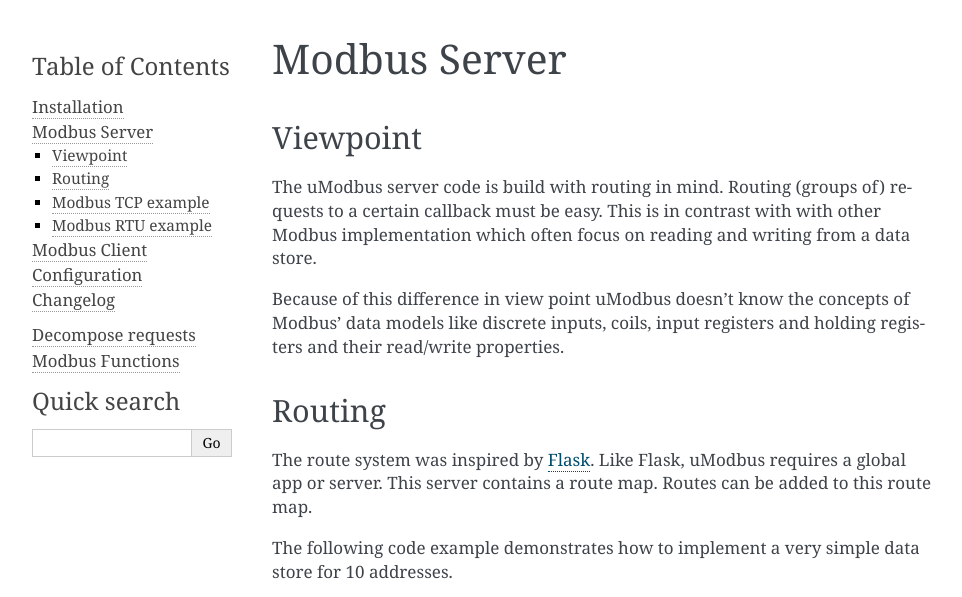
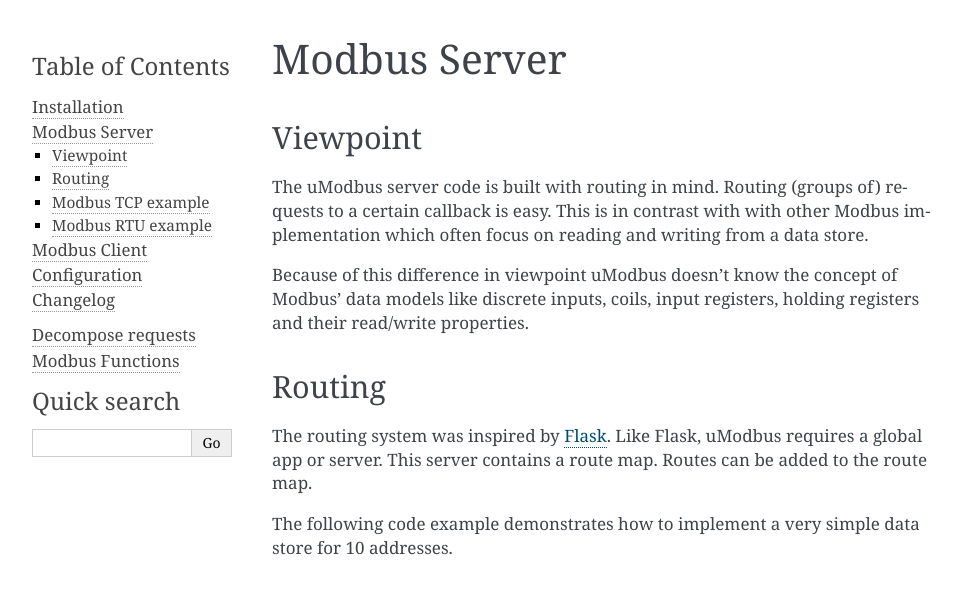
Before and after one commit to AdvancedClimateSystems/uModbus, a Sphinx documentation site: the page built from docs/source/modbus_server.rst, in a window 1280 px wide. Shown: the top 597 px of the page, without its empty margins (148-1110 px from the left). Built offline with Sphinx 7.4.7, drawn with Linux system fonts in a browser that asks for light colours.

Commit message:
Update modbus_server.rst
Spelling and grammar corrections

```diff
--- a/docs/source/modbus_server.rst
+++ b/docs/source/modbus_server.rst
@@ -4,20 +4,20 @@ Modbus Server
 Viewpoint
 =========
 
-The uModbus server code is build with routing in mind. Routing (groups of)
-requests to a certain callback must be easy. This is in contrast with with
+The uModbus server code is built with routing in mind. Routing (groups of)
+requests to a certain callback is easy. This is in contrast with with
 other Modbus implementation which often focus on reading and writing from a
 data store.
 
-Because of this difference in view point uModbus doesn't know the concepts of
-Modbus' data models like discrete inputs, coils, input registers and holding
+Because of this difference in viewpoint uModbus doesn't know the concept of
+Modbus' data models like discrete inputs, coils, input registers, holding
 registers and their read/write properties.
 
 Routing
 =======
 
-The route system was inspired by Flask_. Like Flask, uModbus requires a global
-app or server. This server contains a route map. Routes can be added to this
+The routing system was inspired by Flask_. Like Flask, uModbus requires a global
+app or server. This server contains a route map. Routes can be added to the
 route map.
 
 The following code example demonstrates how to implement a very simple data
```
